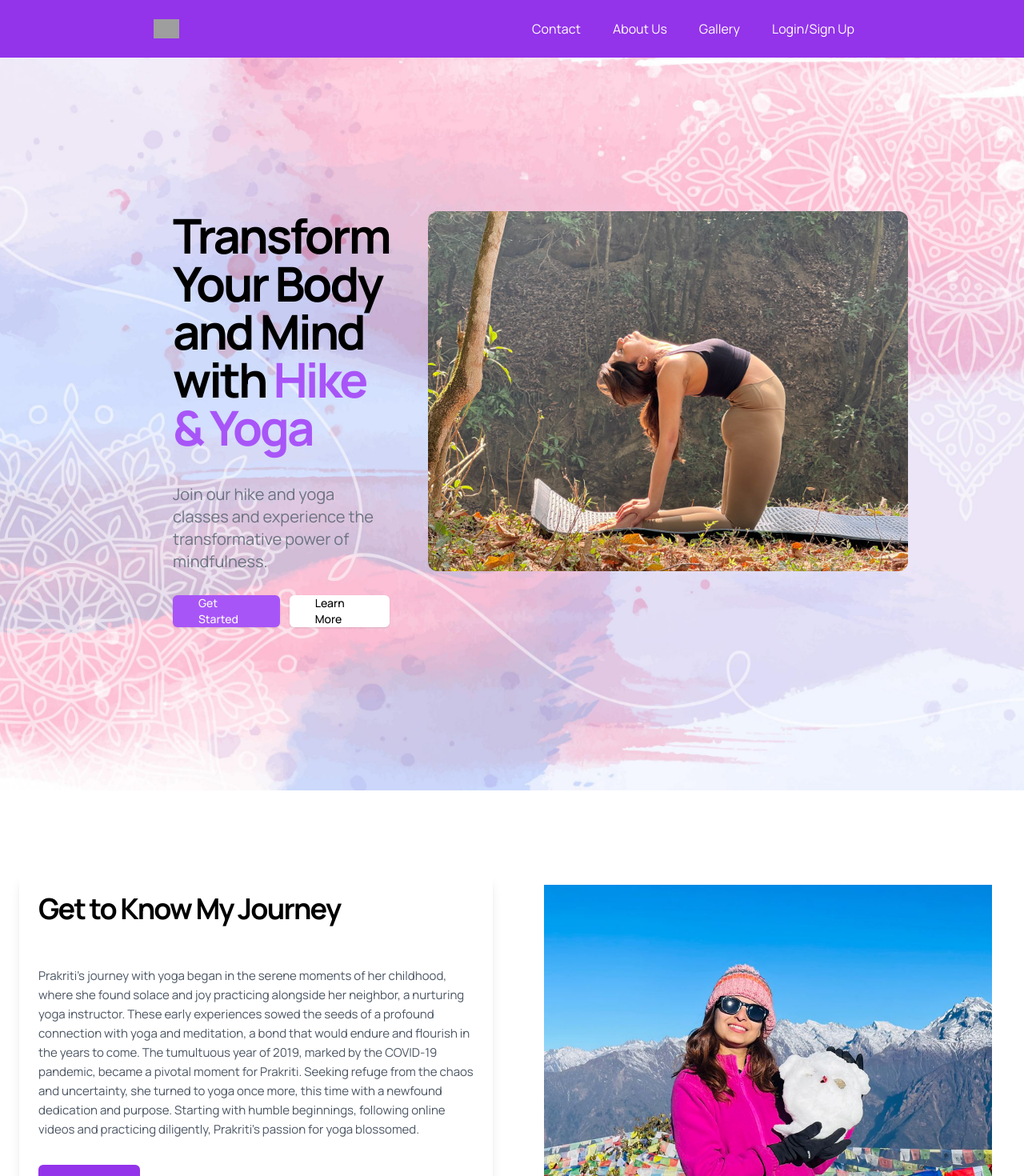
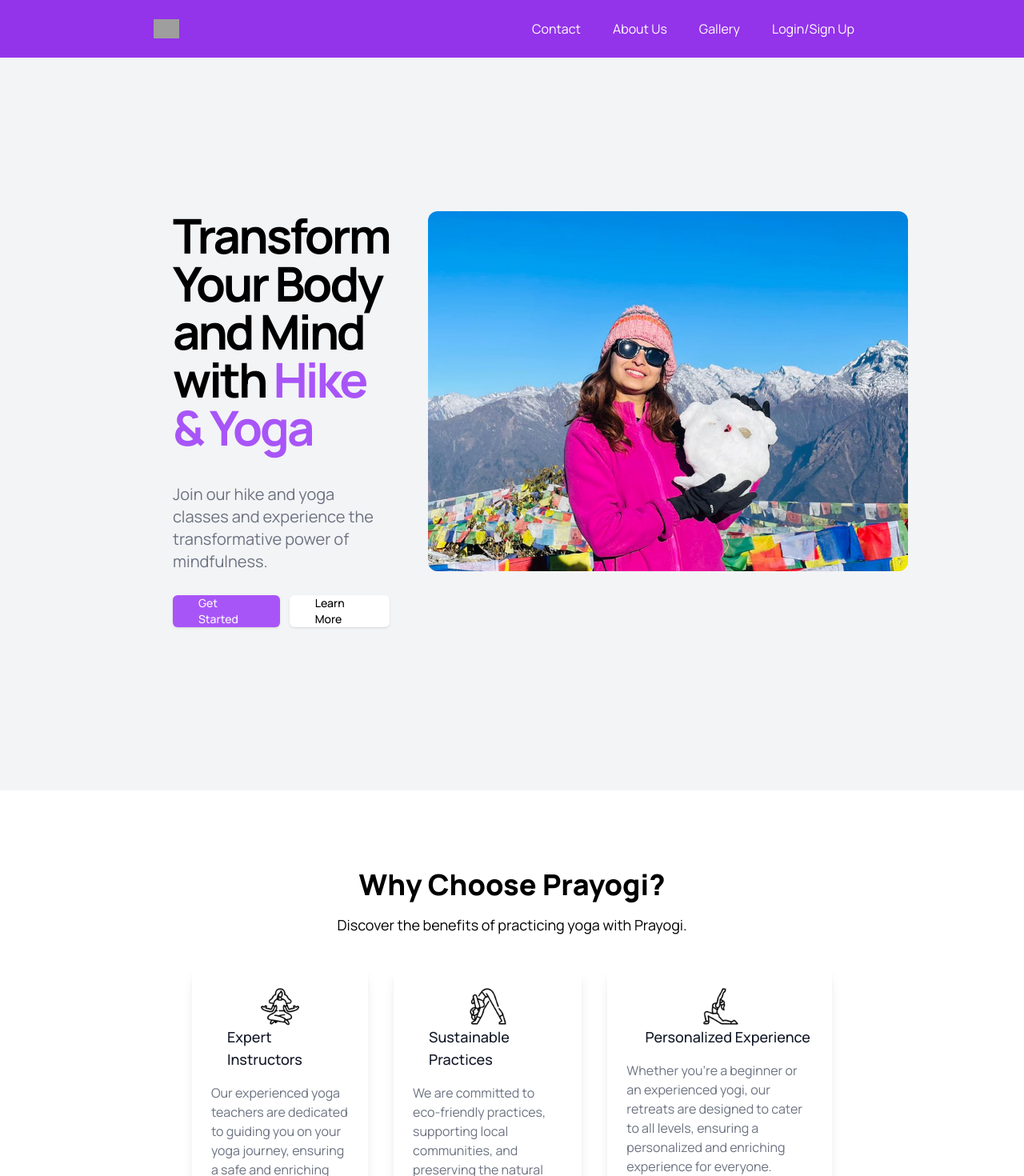
Before and after one commit to bhandaripawan8/Yoga-MERN, a React (Vite) app: page / in a window 1280 px wide. Shown: the top 1470 px of the page at 80% size. Built offline with nearby package versions, Linux system fonts and the light colour scheme; grey boxes are pictures that could not be loaded.

Commit message:
project refatoring

```diff
--- a/src/Routes/Routers.jsx
+++ b/src/Routes/Routers.jsx
@@ -5,8 +5,8 @@ import Login from '../Pages/Login'
 import Signup from '../Pages/Signup'
 import {Routes, Route} from 'react-router-dom';
 import Tarevir from '../components/Sessions/Tarevir'
-import AboutMore from '../components/AboutMe/AboutMore'
 import Gallery from '../components/Gallery/Gallery'
+import Aboutus from '../components/AboutMe/AboutUs'
 
 
 const Routers = () => {
@@ -17,7 +17,7 @@ const Routers = () => {
         <Route path='/login' element={<Login/>}/>
         <Route path='/signup' element={<Signup/>}/>
         <Route path='/tarevir' element= {<Tarevir/>}/>
-        <Route path='/about' element = {<AboutMore/>}/>
+        <Route path='/aboutus' element = {<Aboutus/>}/>
         <Route path='/gallery' element = {<Gallery/>}/>
     </Routes>
   )
--- a/src/components/AboutMe/AboutUs.jsx
+++ b/src/components/AboutMe/AboutUs.jsx
@@ -1,4 +1,5 @@
 import { Link } from "react-router-dom";
+import Values from './Values'
 import sangaYoga from "../../assets/images/sangayoga.jpg";
 
 const AboutUs = () => {
@@ -40,6 +41,9 @@ const AboutUs = () => {
           </div>
         </div>
       </section>
+      <section>
+        <Values/>
+      </section>
     </>
   );
 };
--- a/src/components/Header/Header.jsx
+++ b/src/components/Header/Header.jsx
@@ -6,25 +6,31 @@ const Header = () => {
     <div className="w-full bg-purple-600 flex justify-center items-center">
       <div className="w-[70%]">
         <header className="flex py-6 text-white justify-between items-center">
-          <Link to={'/'}>
+          <Link to={"/"}>
             <img src="logo.svg" alt="Yoga Logo" className="h-6" />
           </Link>
           <nav className="flex space-x-10 px-5">
+            <Link to='/contacts'>
               <a href="" className="text-white hover:underline">
                 Contact
               </a>
+            </Link>
+
+            <Link to={"/aboutus"}>
               <a href="" className="text-white hover:underline">
                 About Us
               </a>
-            <a href={'/gallery'} className="text-white hover:underline">
+            </Link>
+            <Link to={"/gallery"}>
+              <a href="" className="text-white hover:underline">
                 Gallery
               </a>
-            <Link to= '/login'>
+            </Link>
+            <Link to="/login">
               <a href="" className="text-white hover:underline">
                 Login/Sign Up
               </a>
             </Link>
-
           </nav>
         </header>
       </div>
--- a/src/components/Hero/Hero1.jsx
+++ b/src/components/Hero/Hero1.jsx
@@ -1,14 +1,13 @@
 import React from "react";
-import background1 from "../../assets/images/background1.jpg";
 import { Link } from "react-router-dom";
-import hero1 from "../../assets/images/prakriti1.jpg";
+import sangayoga from "../../assets/images/sangayoga.jpg";
 
 const Hero1 = () => {
   return (
     <div
       className="bg-gray-100 flex justify-center"
       style={{
-        backgroundImage: `url(${background1})`,
+        backgroundImage: `url(${''})`,
         width: "100%",
         height: "100%",
         backgroundSize: "cover",
@@ -23,7 +22,7 @@ const Hero1 = () => {
               alt="Yoga Hero"
               className="mx-auto aspect-[4/3] overflow-hidden rounded-xl object-cover sm:w-full lg:order-last"
               height="600"
-              src={hero1}
+              src={sangayoga}
               width="800"
             />
             <div className="flex flex-col justify-center space-y-4">
@@ -39,7 +38,7 @@ const Hero1 = () => {
                 </p>
               </div>
               <div className="py-[12px] flex flex-col gap-3 min-[400px]:flex-row">
-                <Link
+                <Link to="/login"
                   className="bg-purple-500 inline-flex h-10 items-center justify-center rounded-md px-8 text-sm font-medium text-gray-50 shadow transition-colors hover:bg-black focus-visible:outline-none focus-visible:ring-1 focus-visible:ring-gray-950 disabled:pointer-events-none disabled:opacity-50"
                   href=""
                 >
--- a/src/components/Home/Home.jsx
+++ b/src/components/Home/Home.jsx
@@ -1,20 +1,15 @@
 import React from "react";
-import AboutUs from "../AboutMe/AboutUs";
 import Contact from "../Contact/Contact";
 import Hero from '../Hero/Hero1'
 import WhyChoose from "../whyChoose/WhyChoose";
-import OurValues from '../AboutMe/Values'
 import Faq from "../FAQ/Faq";
-import WhatToExpectData from '../WhatToExpect/WhatToExpectData'
 const Home = () => {
   return (
     <>
     <div className="">
     <Hero />
-      <AboutUs />
       <WhyChoose />
-      <OurValues/>
-      {/* <WhatToExpectData/> */}
+      {/* <WhatToExpect/> */}
       <Faq />
       <Contact />
     </div>
--- a/src/main.jsx
+++ b/src/main.jsx
@@ -5,6 +5,7 @@ import './index.css'
 import { BrowserRouter } from 'react-router-dom'
 
 
+
 ReactDOM.createRoot(document.getElementById('root')).render(
     <BrowserRouter>
         <App />
```
Lines whose indentation alone changed are shown as unchanged.
